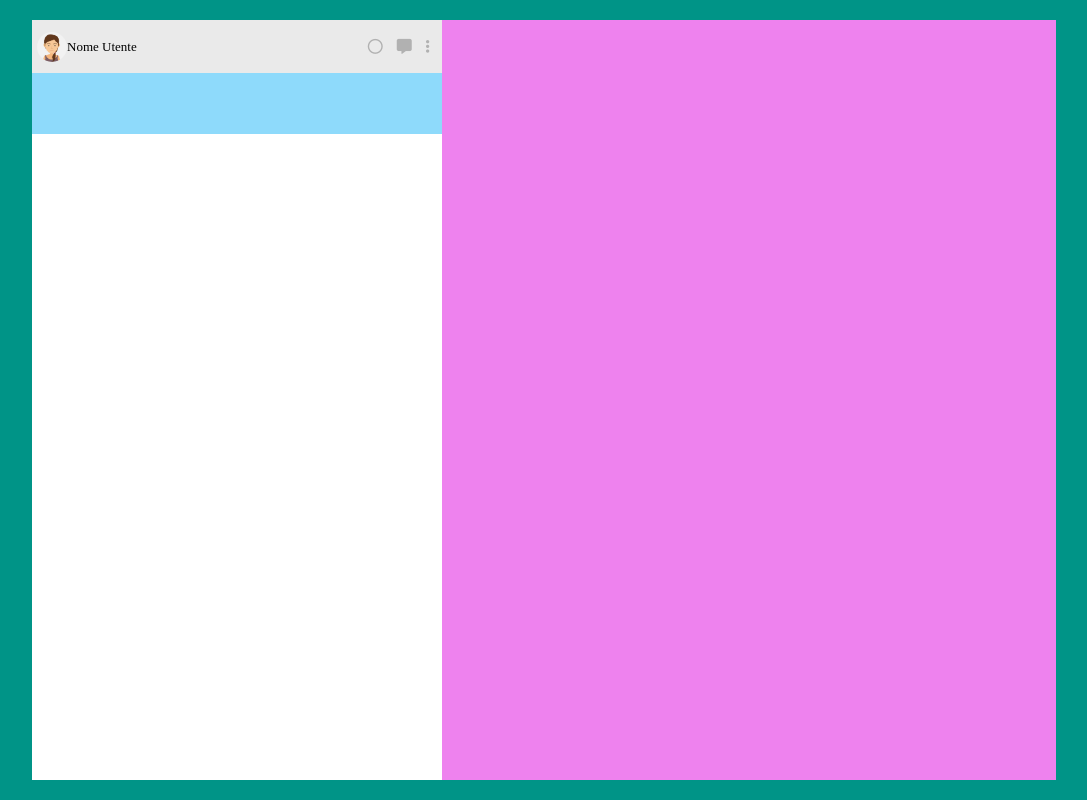
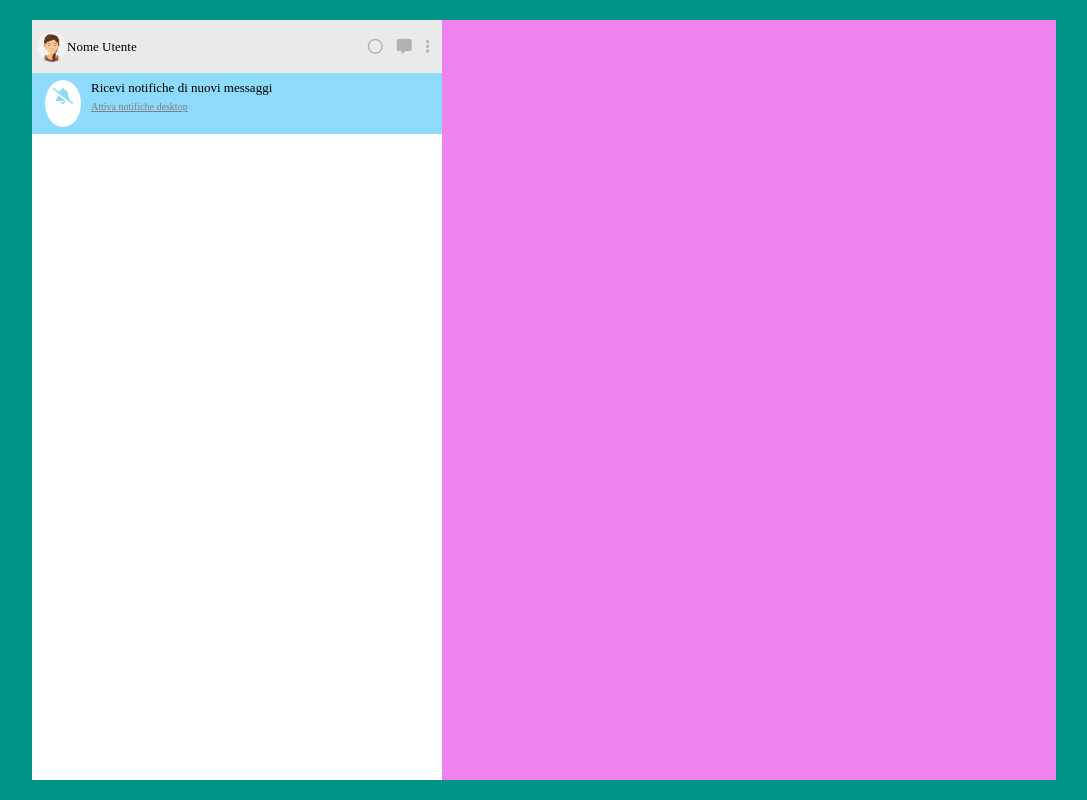
Before and after one commit to Frowingg/vue-boolzapp0.1, a plain HTML site: page index.html in a window 1280 px wide. Shown: the whole page, without its empty margins (96-1183 px from the left). Drawn offline with nearby package versions, Linux system fonts and the light colour scheme.

Commit message:
call to action

```diff
--- a/css/style.css
+++ b/css/style.css
@@ -21,6 +21,7 @@ body{
     height: 100%;
     background-color: blue;
 }
+/* HEADER */
 header{
     height: 7%;
     padding: 5px;
@@ -46,10 +47,36 @@ header img{
     width: 30px;
     border-radius: 50%;
 }
+
+/* CALL TO ACTION */
 #call-to-action{
     height: 8%;
     background-color: #8edafb;
+    padding: 7px 13px;
+    display: flex;
 }
+#left-call-to-action{
+    background-color: white;
+    width: min-content;
+    padding: 8px;
+    border-radius: 50%;
+}
+#left-call-to-action i{
+    color: #8edafb;
+}
+#right-call-to-action{
+    display: flex;
+    flex-direction: column;
+    margin-left: 10px;
+}
+#right-call-to-action p{
+    font-size: 13px;
+}
+#right-call-to-action a{
+    font-size: 10px;
+    color: gray;
+}
+
 #search-bar{
     height: 5%;
     background-color: #fff;
--- a/index.html
+++ b/index.html
@@ -32,7 +32,16 @@
             </header>
 
             <!-- CALL TO ACTION -->
-            <div id="call-to-action"></div>
+            <div id="call-to-action">
+                <div id="left-call-to-action">
+                    <i class="fa-solid fa-bell-slash"></i>
+                </div>
+
+                <div id="right-call-to-action">
+                    <p>Ricevi notifiche di nuovi messaggi</p>
+                    <span><a href="#">Attiva notifiche desktop</a></span>
+                </div>
+            </div>
 
             <!-- SEARCH BAR -->
             <div id="search-bar"></div>
```
